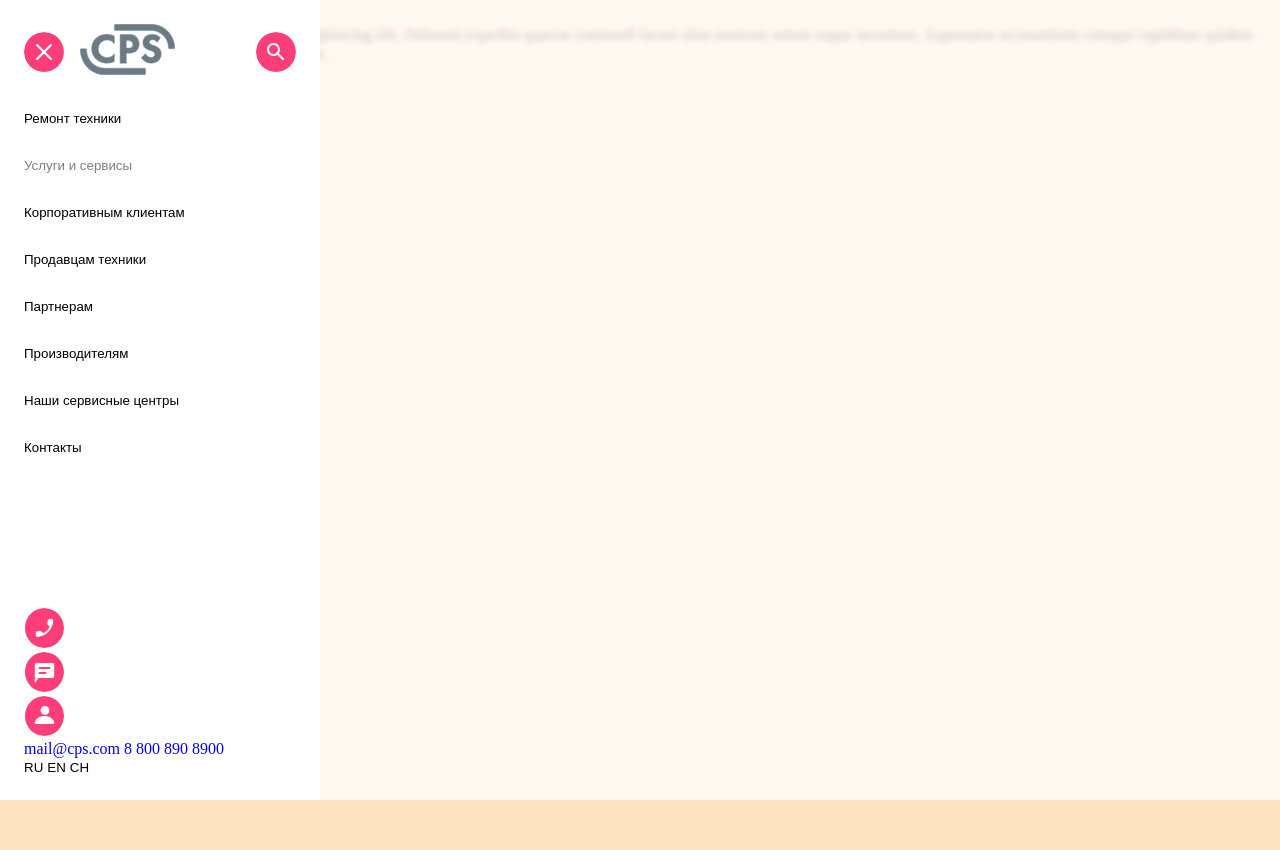
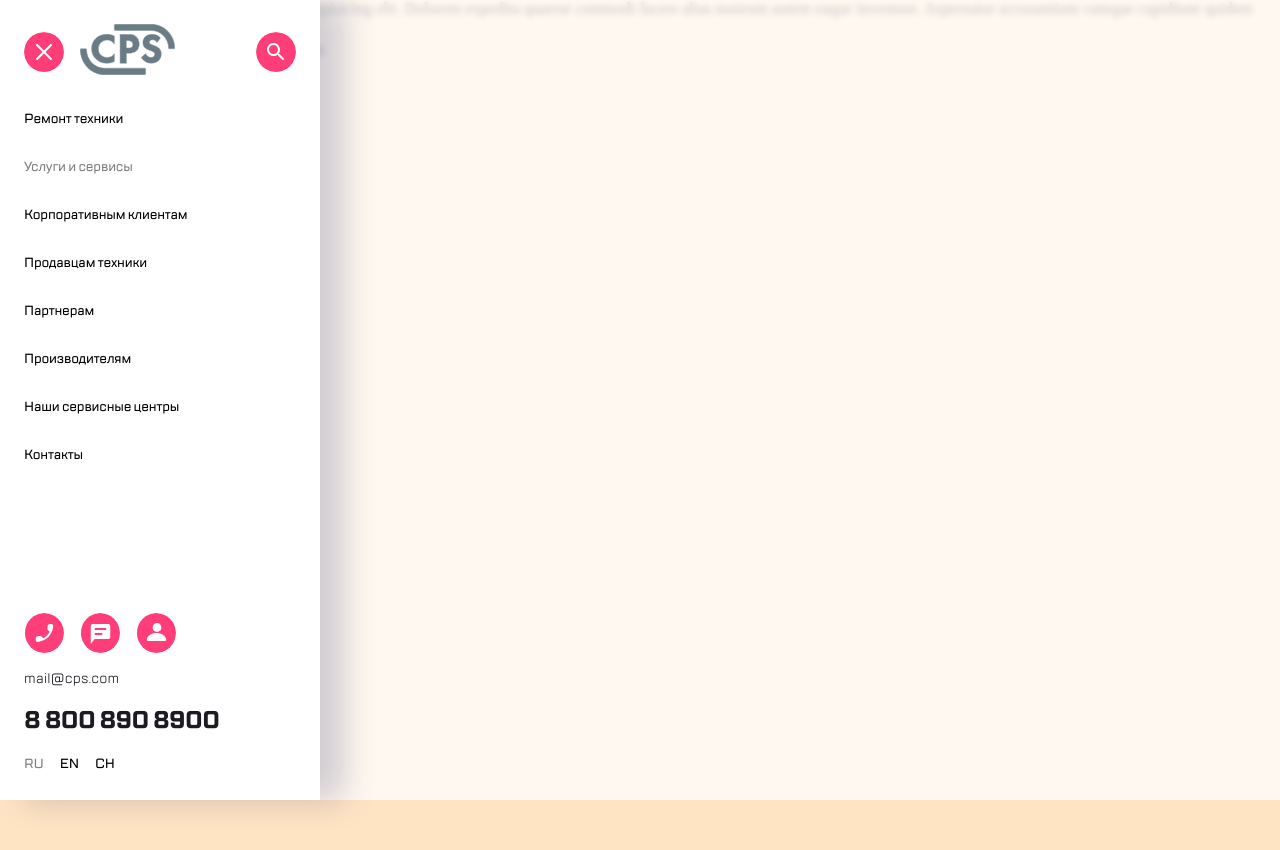
Before and after one commit to KooWeso/cps-project-1.6-kata, a website built with webpack: page src/index.html in a window 1280 px wide. Both pictures are taken after a click on the button 20 px from the left and 20 px from the top of the page. Shown: the top 850 px of the page. Built offline with nearby package versions, Linux system fonts and the light colour scheme.

Commit message:
side menu done

```diff
--- a/src/assets/font/style-font.scss
+++ b/src/assets/font/style-font.scss
@@ -1,10 +1,7 @@
 @font-face {
     font-family: 'TTLakes-Regular';
     font-style: normal;
-    font-weight: normal;
-    font-size: .875rem;
-    letter-spacing: .0125rem;
-    vertical-align: top;
+
     src: local('TT Lakes Regular'), local('TTLakes-Regular'),
          url('/src/assets/font/TTLakes-Regular.woff') format('woff'),
          url('/src/assets/font/TTLakes-Regular.ttf') format('truetype');
@@ -13,10 +10,7 @@
 @font-face {
     font-family: 'TTLakes-Medium';
     font-style: normal;
-    font-weight: 500;
-    vertical-align: top;
-    letter-spacing: -.0125rem;
-    line-height: 1.5rem;
+
     src: local('TT Lakes Medium'), local('TTLakes-Medium'),
          url('/src/assets/font/TTLakes-Medium.woff') format('woff'),
          url('/src/assets/font/TTLakes-Medium.ttf') format('truetype');
@@ -24,11 +18,7 @@
 
 @font-face {
     font-family: 'TTLakes-Bold';
-    font-style: normal;
-    font-weight: bold;
-    font-size: 1.5rem;
-    letter-spacing: -.0375rem;
-    vertical-align: top;
+
     src: local('TT Lakes Bold'), local('TTLakes-Bold'),
          url('/src/assets/font/TTLakes-Bold.woff') format('woff'),
          url('/src/assets/font/TTLakes-Bold.ttf') format('truetype');
--- a/src/index.html
+++ b/src/index.html
@@ -14,11 +14,11 @@
             <aside class="side-menu side-menu--hidden">
                 <div class="side-menu__overlay"></div>
                 <div class="side-menu__content">
-                    <section class="side-menu__top">
+                    <div class="side-menu__top">
                         <button class="btn btn__medium btn__medium--close side-menu__btn-close"></button>
                         <a href="#"><img src="/src/assets/ico/logo.svg" alt="SCP logotype"></a>
                         <button class="btn btn__medium btn__medium--search side-menu__btn-search"></button>
-                    </section>
+                    </div>
 
                     <nav class="side-menu__mid">
                         <ul class="side-menu__mid-list">
@@ -33,29 +33,29 @@
                         </ul>
                     </nav>
 
-                    <section class="side-menu__bottom">
-                        <div class="side-menu__bottom-info">
-                            <ul class="side-menu__bottom-info-list">
-                                <li class="side-menu__bottom-info-list">
+                    <div class="side-menu__bottom">
+                        <div class="side-menu__contact">
+                            <ul class="side-menu__contact-list">
+                                <li class="side-menu__contact-item">
                                     <button class="btn btn__medium btn__medium--call side-menu__call"></button>
                                 </li>
-                                <li class="side-menu__bottom-info-list">
+                                <li class="side-menu__contact-item">
                                     <button class="btn btn__medium btn__medium--chat side-menu__chat"></button>
                                 </li>
-                                <li class="side-menu__bottom-info-list">
+                                <li class="side-menu__contact-item">
                                     <button class="btn btn__medium btn__medium--profile side-menu__profile"></button>
                                 </li>
                             </ul>
-                            <a href="mailto:mail@cps.com" class="side-menu__bottom-mail">mail@cps.com</a>
-                            <a href="tel:88008908900" class="side-menu__bottom-phone">8 800 890 8900</a>
+                            <a href="mailto:mail@cps.com" class="side-menu__mail">mail@cps.com</a>
+                            <a href="tel:88008908900" class="side-menu__phone">8 800 890 8900</a>
                         </div>
 
                         <div class="side-menu__lang">
-                            <button class="btn side-menu__lang--active">RU</button>
+                            <button class="btn side-menu__lang--active active">RU</button>
                             <button class="btn">EN</button>
                             <button class="btn">CH</button>
                         </div>
-                    </section>
+                    </div>
                 </div>
             </aside>
             <div class="side-menu__debug"><button class="btn btn__medium btn__medium--burger side-menu__btn-burger"></button>Lorem ipsum dolor sit amet consectetur, adipisicing elit. Dolorem expedita
--- a/src/scripts/side-menu.js
+++ b/src/scripts/side-menu.js
@@ -25,7 +25,7 @@ btnBurger.addEventListener('click', () => {
 });
 
 btnClose.addEventListener('click', () => {
-    sideMenu.style.transform = 'translateX(-100%)';
+    sideMenu.style.transform = 'translateX(-110%)';
     blur.style.transform = 'translateX(-100%)';
     overlay.style.opacity = '0';
     setTimeout(() => {
--- a/src/styles/modules/_font-set.scss
+++ b/src/styles/modules/_font-set.scss
@@ -1,2 +1,5 @@
 @use 'module-bundle' as *;
-@use '../../assets/font/style-font.scss';
+
+button {
+    @include fontMed();
+}
--- a/src/styles/modules/_reset.scss
+++ b/src/styles/modules/_reset.scss
@@ -35,11 +35,16 @@ dialog {
 }
 
 ul {
-    list-style-type: none
+    list-style-type: none;
 }
 
 a {
-    text-decoration: none
+    text-decoration: none;
+
+    &:hover,
+    &:focus {
+        text-decoration: underline;
+    }
 }
 
 img {
--- a/src/styles/modules/_var.scss
+++ b/src/styles/modules/_var.scss
@@ -6,3 +6,31 @@ $breakpoint-md: 1360px;
 $breakpoint-lg: 1440px;
 // padding/margin
 $space: clamp(1rem, 3.125vw, 1.5rem);
+// font
+$font-reg: 'TTLakes-Regular', monospace;
+$font-med: 'TTLakes-Medium', monospace;
+$font-bold: 'TTLakes-Bold', monospace;
+
+@mixin fontReg() {
+    font-family: $font-reg;
+    font-weight: normal;
+    font-size: .875rem;
+    letter-spacing: .0125rem;
+    vertical-align: top;
+}
+
+@mixin fontMed() {
+    font-family: $font-med;
+    font-weight: 500;
+    vertical-align: top;
+    letter-spacing: -.0125rem;
+    line-height: 1.5rem;
+}
+
+@mixin fontBold() {
+    font-family: $font-bold;
+    font-weight: bold;
+    font-size: 1.5rem;
+    letter-spacing: -.0375rem;
+    vertical-align: top;
+}
--- a/src/styles/side-menu.scss
+++ b/src/styles/side-menu.scss
@@ -54,6 +54,10 @@
         max-width: $breakpoint-xsm;
     }
 
+    &__btn-close {
+        @include mediaHide();
+    }
+
     // content -->
     &__content {
         overflow-y: scroll;
@@ -68,6 +72,12 @@
         display: flex; // flex !!!!!!!
         flex-direction: column;
         gap: 1rem;
+
+        box-shadow: 1.5rem 0 2rem 0 $shadow;
+        @media (min-width: $breakpoint-md) {
+            box-shadow: none;
+        }
+
 
     }
 
@@ -101,7 +111,7 @@
         & > button {
             display: inline-block;
             width: 100%;
-            padding: 1rem 0;
+            padding: .75rem 0;
             text-align: left;
         }
     }
@@ -110,6 +120,33 @@
         display: flex; // flex !!!!!!!
         flex-direction: column;
     }
+
+     &__contact {
+        display: flex; // flex !!!!!!!
+        flex-direction: column;
+        gap: 1rem;
+     }
+
+     &__contact-list {
+         display: flex; // flex !!!!!!!
+         gap: 1rem;
+     }
+
+     &__mail {
+         @include fontReg();
+         color: $text;
+     }
+
+     &__phone {
+         @include fontBold();
+         color: $text;
+     }
+
+     &__lang {
+        margin-top: 1rem;
+        display: flex; // flex !!!!!!!
+        gap: 1rem;
+     }
     // <-- content
 
     // other stuff -->
```
